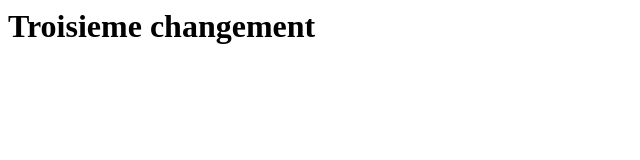
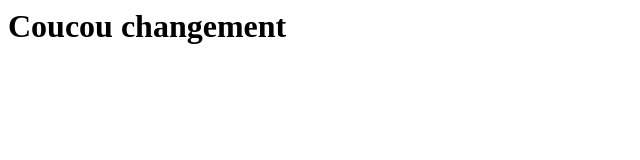
Before and after one commit to fuyuka1d3su/test-repo-git, a plain HTML site: page index.html in a window 1280 px wide. Shown: the whole page, without its empty margins (0-640 px from the left). Drawn offline with Linux system fonts and the light colour scheme.

Commit message:
Update index.html

```diff
--- a/index.html
+++ b/index.html
@@ -1 +1 @@
-<h1>Troisieme changement</h1/>
+<h1>Coucou changement</h1/>
```
